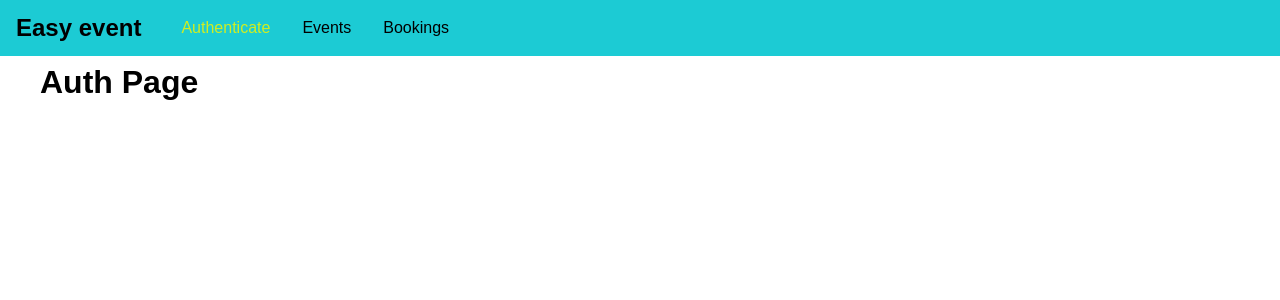
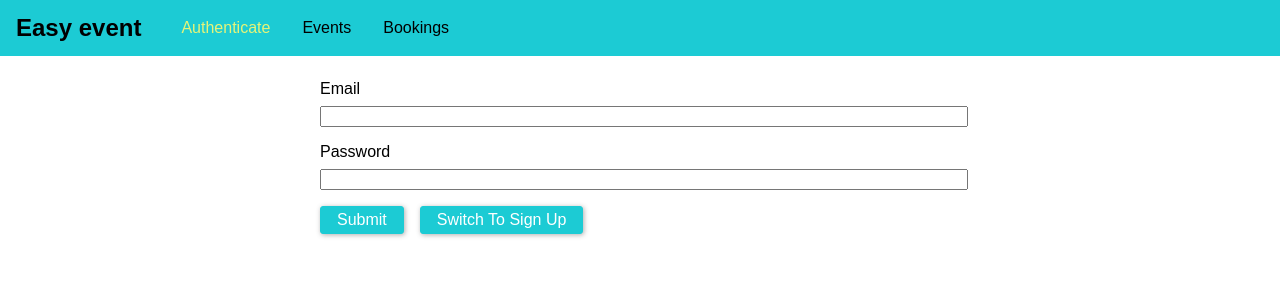
Before and after one commit to vikumR/react-graphql-event-booking-app, a React (Create React App) app in the folder frontend/: page /auth in a window 1280 px wide. Shown: the top 300 px of the page. Built offline with nearby package versions, Linux system fonts and the light colour scheme.

Commit message:
Added connection to the API

```diff
--- a/frontend/src/components/Navigation/MainNavigation.css
+++ b/frontend/src/components/Navigation/MainNavigation.css
@@ -38,5 +38,5 @@
 .main-navigation__items a:hover,
 .main-navigation__items a:active,
 .main-navigation__items a.active {
-    color: rgb(208, 238, 33);
+    color: rgb(229, 244, 120);
 }
--- /dev/null
+++ b/frontend/src/pages/Auth.css
@@ -0,0 +1,37 @@
+.auth-form {
+    width: 40rem;
+    max-width: 80%;
+    margin: 5rem auto;
+}
+
+.form-control label,
+.form-control input {
+    width: 100%;
+    display: block;
+}
+
+.form-control label {
+    margin-bottom: 0.5rem;
+}
+
+.form-control {
+    margin-bottom: 1rem;
+}
+
+.form-actions button {
+    background: rgb(28, 203, 212);
+    font: inherit;
+    border: 1px solid rgb(28, 203, 212);
+    border-radius: 3px;
+    padding: 0.25rem 1rem;
+    margin-right: 1rem;
+    box-shadow: 1px 1px 5px rgba(64, 62, 62, 0.42);
+    color: white;
+    cursor: pointer;
+}
+
+.form-actions button:active,
+.form-actions button:hover {
+    background: rgb(39, 164, 170);
+    border-color: rgb(39, 164, 170);
+}
--- a/frontend/src/pages/Auth.js
+++ b/frontend/src/pages/Auth.js
@@ -1,8 +1,99 @@
 import React, { Component } from "react";
+import './Auth.css'
 
 class AuthPage extends Component {
+    state = {
+        isLogin: true
+    }
+
+    constructor(props) {
+        super(props);
+        this.emailEl = React.createRef();
+        this.passwordEl = React.createRef();
+    }
+
+    switchModeHandler = () => {
+        this.setState(prevState => {
+            return { isLogin: !prevState.isLogin };
+        })
+    }
+
+    submitHandler = event => {
+        event.preventDefault();
+
+        const email = this.emailEl.current.value;
+        const password = this.passwordEl.current.value;
+
+        if (email.trim().length === 0 || password.trim().length === 0) {
+            return;
+        }
+
+        let requestBody = {
+            query: `
+                query {
+                    login(email: "${email}", password: "${password}") {
+                        userId
+                        token
+                        tokenExpiration
+                    }
+                }
+            `
+        };
+
+        if (!this.state.isLogin) {
+            requestBody = {
+                query: `
+                    mutation {
+                        createUser (userInput: {email: "${email}", password: "${password}"}) {
+                            _id
+                            email
+                        }
+                    }
+                `
+            };
+        }
+
+        fetch('http://localhost:8000/graphql', {
+            method: 'POST',
+            body: JSON.stringify(requestBody),
+            headers: {
+                'Content-Type': 'application/json'
+            }
+        })
+            .then(res => {
+                if (res.status !== 200 && res.status !== 201) {
+                    throw new Error('Failed');
+                }
+
+                return res.json();
+            })
+            .then(resData => {
+                console.log(resData);
+            })
+            .catch(err => {
+                console.log(err);
+            });
+    }
+
     render() {
-        return (<h1>Auth Page</h1>);
+        return (
+            <form className="auth-form" onSubmit={this.submitHandler}>
+                <div className="form-control">
+                    <label htmlFor="email">Email</label>
+                    <input type="email" id="email" ref={this.emailEl}></input>
+                </div>
+                <div className="form-control">
+                    <label htmlFor="password">Password</label>
+                    <input type="password" id="password" ref={this.passwordEl}></input>
+                </div>
+                <div className="form-actions">
+                    <button type="submit">Submit</button>
+                    <button type="button" onClick={this.switchModeHandler}>
+                        Switch To {this.state.isLogin ? 'Sign Up' : 'Login'}
+                    </button>
+                </div>
+            </form>
+        );
     }
 }
 
```
Also changed, not shown: 2 other files (tests, documents, lock files or other folders).
